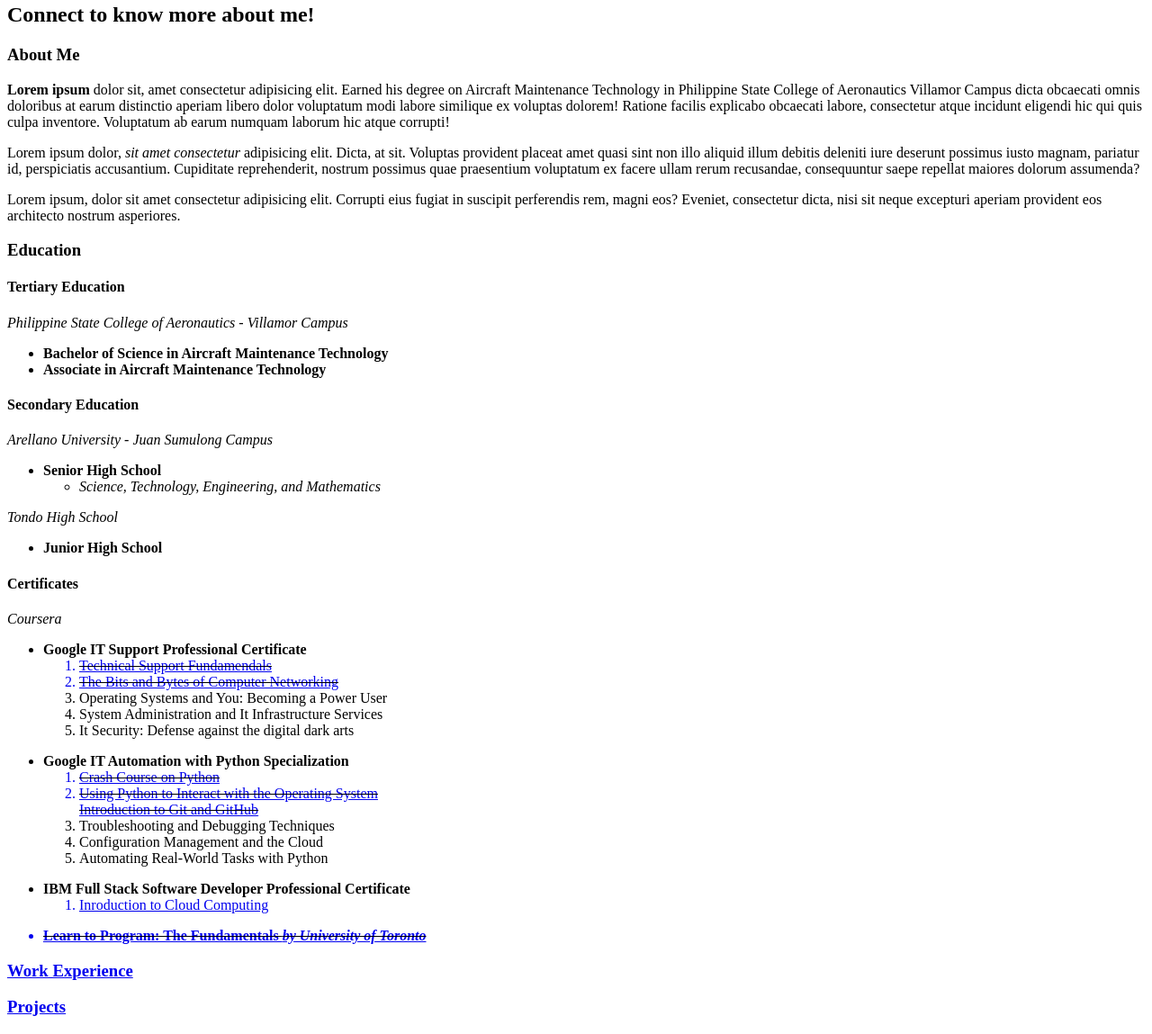
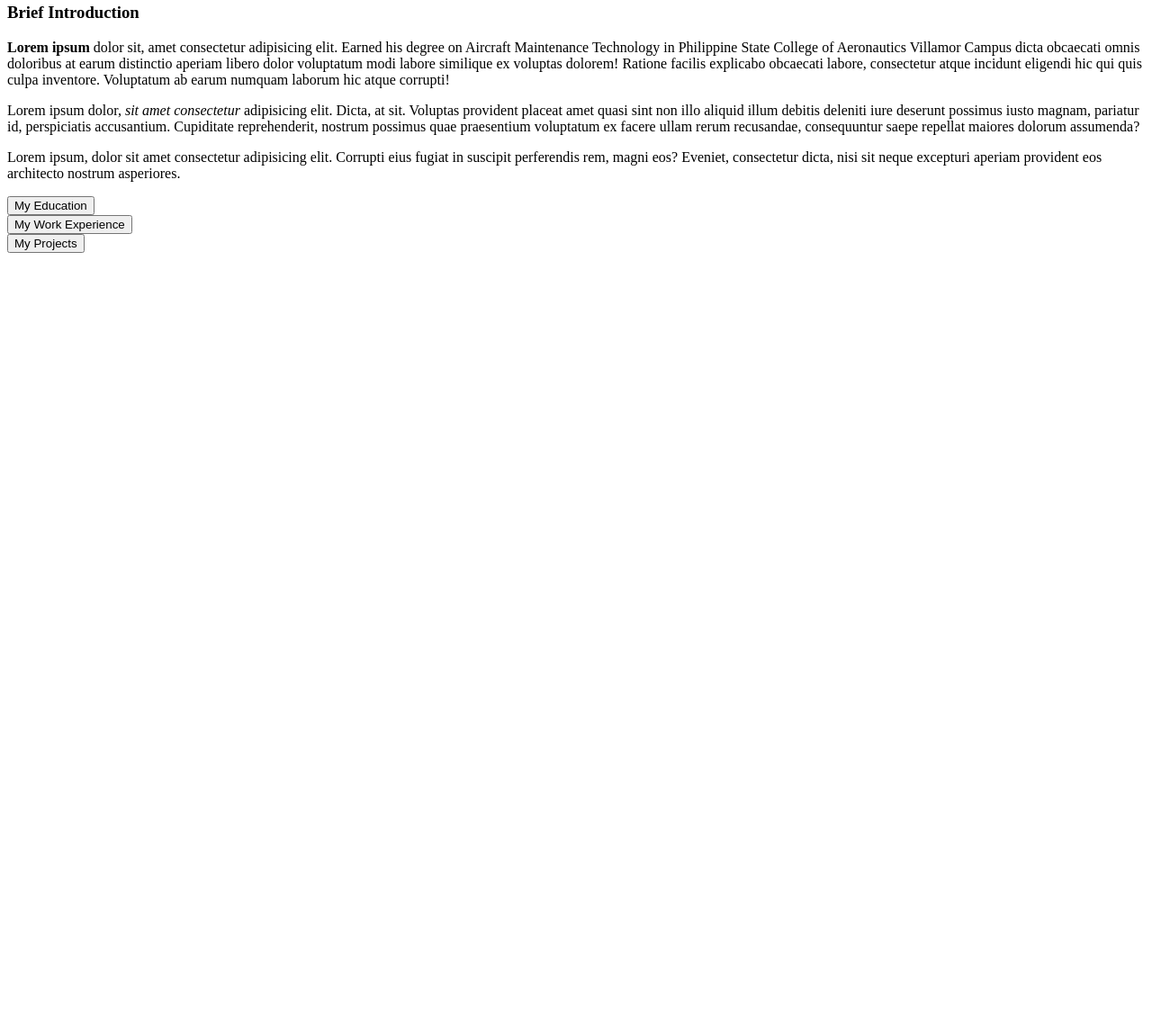
Before and after one commit to jawseep/my_website, a plain HTML site: page index.html in a window 1280 px wide. Shown: the part 77-1226 px from the top of the page at 90% size. After the commit the page ends 800 px from the top, so only its background shows below. Drawn offline with Linux system fonts and the light colour scheme.

Commit message:
REORGANIZE INDEX PAGE AND REMOVE OTHER SECTIONS
Remove "Education", "Work Experience", and "Projects" section to
simplify the main web page of my website and create a separate page
for the remove sections. Instead, I added a button to redirect to
other webpage.

```diff
--- a/index.html
+++ b/index.html
@@ -1,18 +1,17 @@
 <!DOCTYPE html>
 
+
 <html lang="en">
-
-<html>
 
 <head>
     <meta charset="UTF-8">
     <title>Jawseep</title>
     <h1>HI I'M JAWSEEP</h1>
-    <h2>Connect to know more about me!</h2>
 </head>
 
 <body>
-    <h3>About Me</h3>
+    <h3>Brief Introduction</h3>
+
     <!-- A short introduction of yourself -->
         <p>
             <strong>Lorem ipsum</strong> dolor sit, amet consectetur adipisicing elit. Earned his degree on Aircraft Maintenance Technology in Philippine State College of Aeronautics Villamor Campus dicta obcaecati omnis doloribus at earum distinctio aperiam libero dolor voluptatum modi labore similique ex voluptas dolorem! Ratione facilis explicabo obcaecati labore, consectetur atque incidunt eligendi hic qui quis culpa inventore. Voluptatum ab earum numquam laborum hic atque corrupti!
@@ -24,80 +23,9 @@
             Lorem ipsum, dolor sit amet consectetur adipisicing elit. Corrupti eius fugiat in suscipit perferendis rem, magni eos? Eveniet, consectetur dicta, nisi sit neque excepturi aperiam provident eos architecto nostrum asperiores.
         </p>
 
-
-
-    <h3>Education</h3>
-    <!-- Educational background including certificates earned -->
-        <h4>Tertiary Education</h4>
-        <p><em>Philippine State College of Aeronautics - Villamor Campus</em></p>
-        <ul>
-            <b>
-            <li>Bachelor of Science in Aircraft Maintenance Technology</li>
-            <li>Associate in Aircraft Maintenance Technology</li>
-            </b>
-        </ul>
-
-        <h4>Secondary Education</h4>
-        <p><em>Arellano University - Juan Sumulong Campus</em></p>
-        <ul>
-            <li><b>Senior High School</b></li>
-            <ul>
-                <li><i>Science, Technology, Engineering, and Mathematics</i></li>
-            </ul>
-        </ul>
-        <p><em>Tondo High School</em></p>
-        <ul>
-            <li><b>Junior High School</b></li>
-        </ul>
-
-
-        <h4>Certificates</h4>
-        <p><em>Coursera</em></p>
-        <ul>
-            <li><b>Google IT Support Professional Certificate</b></li>
-            <ol>
-                <del>
-                <a href="https://coursera.org/share/beb54bcdb7bef3c91d671c279f8df530" target="_blank" rel="noopener noreferrer"><li>Technical Support Fundamendals</li></a>
-                <a href="https://coursera.org/share/cdac09097f423ea100348505e50bc412" target="_blank" rel="noopener noreferrer"><li>The Bits and Bytes of Computer Networking</li></a>
-                </del>
-                <li>Operating Systems and You: Becoming a Power User</li>
-                <li>System Administration and It Infrastructure Services</li>
-                <li>It Security: Defense against the digital dark arts</li>
-            </ol>
-        </ul>
-        <ul>
-            <li><b>Google IT Automation with Python Specialization</b></li>
-            <ol>
-                <del>
-                <a href="https://coursera.org/share/8688e2519500dcb7ba1aca452b249bff"target="_blank" rel="noopener noreferrer"><li>Crash Course on Python</li></a>
-                <a href="https://coursera.org/share/51e25478d7ffc99496a0877cdc59fbb6" target="_blank" rel="noopener noreferrer"><li>Using Python to Interact with the Operating System</li></a>
-                <a href="https://coursera.org/share/d93d3d1b6657c4479c512ebb150413b4"<li>Introduction to Git and GitHub</li></a>
-                </del>
-                <li>Troubleshooting and Debugging Techniques</li>
-                <li>Configuration Management and the Cloud</li>
-                <li>Automating Real-World Tasks with Python</li>
-            </ol>
-        </ul>
-        <ul>
-            <li><b>IBM Full Stack Software Developer Professional Certificate</b></li>
-            <ol>
-                <a href="https://coursera.org/share/092f829094c6f556b56bcf0cd2b1a349" target="_blank"rel="noopener noreferrer"><li>Inroduction to Cloud Computing</li></a>
-            </ol>
-        </ul>
-        <ul>
-            <del><b>
-            <a href="https://coursera.org/share/aee977a4e1a1b7bb4501aab44a46d38f" target="_blank" rel="noopener noreferrer"><li>Learn to Program: The Fundamentals <em>by University of Toronto</em></li>
-            </b></del>
-        </ul>
-
-
-
-    <h3>Work Experience</h3>
-    <!-- Work experience throughout your professional career -->
-
-    <h3>Projects</h3>
-    <!-- Project done and accomplished -->
-    <!-- Also include personal portfolio and github -->
+    <div id="my-education"><button>My Education</button></div>
+    <div id="my-work-experience"><button>My Work Experience</button></div>
+    <div id="my-projects"><button>My Projects</button></div>
 
 </body>
 
```
